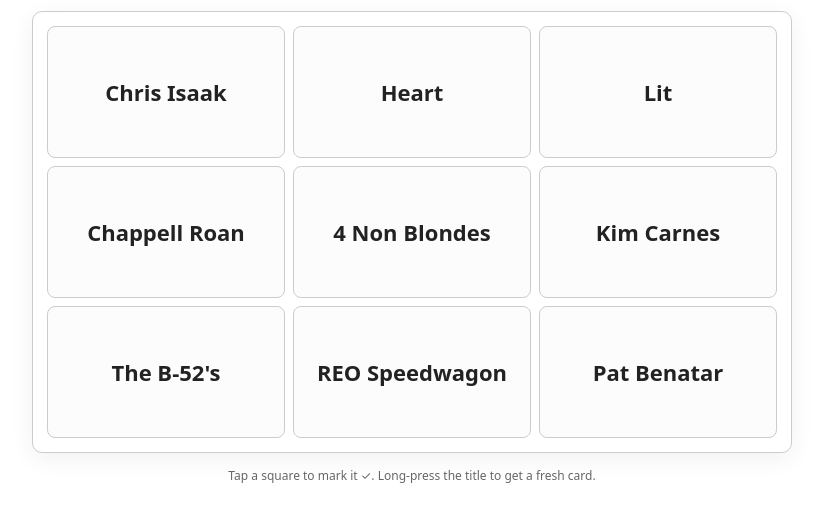
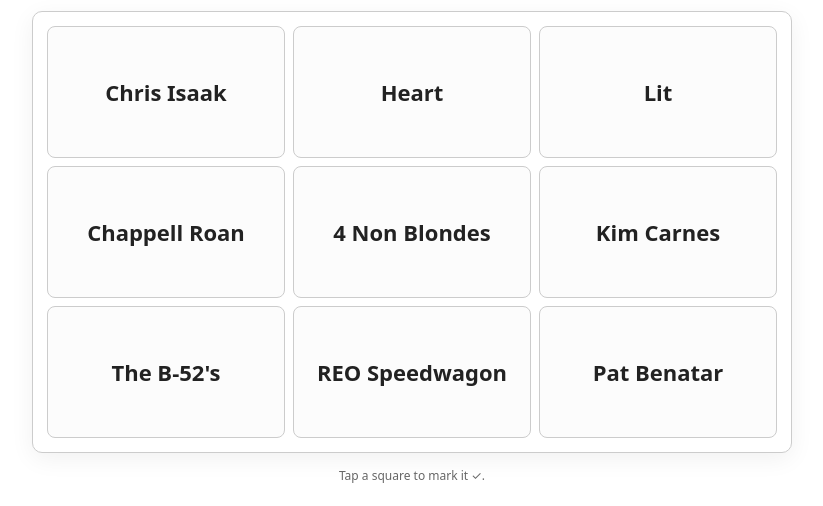
Before and after one commit to Mazzaratti/Rock-n-Row_Set2, a plain HTML site: page index.html in a window 1280 px wide. Shown: the part 339-845 px from the top of the page, without its empty margins (228-1051 px from the left). Drawn offline with Linux system fonts and the light colour scheme.

Commit message:
Update index.html

```diff
--- a/index.html
+++ b/index.html
@@ -124,7 +124,7 @@
 
     </div>
 
-    <div class="hint">Tap a square to mark it ✓. Long-press the title to get a fresh card.</div>
+    <div class="hint">Tap a square to mark it ✓.</div>
   </div>
 
 <script>
```
